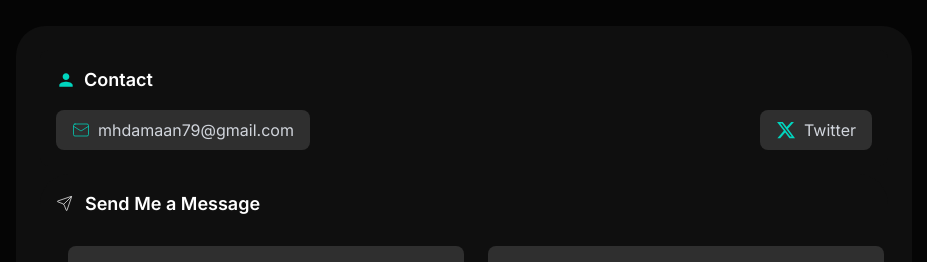
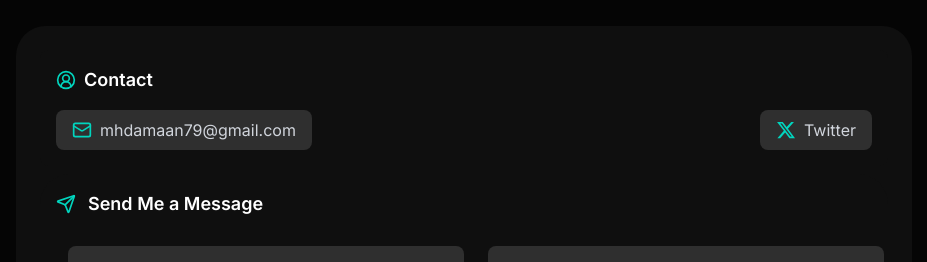
Before and after one commit to Chiragbhanderi1/portfolio_v3, a Next.js app: page /contact in a window 1280 px wide. Shown: the part 226-488 px from the top of the page, without its empty margins (176-1103 px from the left). Built offline with nearby package versions, Linux system fonts and the light colour scheme.

Commit message:
final form

```diff
--- a/src/app/contact/page.jsx
+++ b/src/app/contact/page.jsx
@@ -1,6 +1,10 @@
 "use client";
 
 import AnimatedWrapper from "@/components/AnimatedWrapper/animatedWrapper";
+import { CircleUserRound } from 'lucide-react';
+import { Mail } from 'lucide-react';
+import { Send } from 'lucide-react';
+
 export default function Contact() {
   //   const handleSubmit = (e) => {
   //     e.preventDefault();
@@ -17,13 +21,7 @@ export default function Contact() {
       <div className="max-w-4xl mx-auto mt-7 flex justify-between flex-col gap-2 bg-[#0f0f0f] rounded-[30px] p-6">
         <div className="bg-[#0f0f0f] text-white p-4 rounded-lg ">
           <div className="flex items-center gap-2 mb-4">
-            <svg
-              className="w-5 h-5  text-teal-400"
-              fill="currentColor"
-              viewBox="0 0 24 24"
-            >
-              <path d="M12 12c2.21 0 4-1.79 4-4s-1.79-4-4-4-4 1.79-4 4 1.79 4 4 4zm0 2c-2.67 0-8 1.34-8 4v2h16v-2c0-2.66-5.33-4-8-4z" />
-            </svg>
+            <CircleUserRound className="w-5 h-5 text-teal-400 " />
             <h2 className="text-lg font-semibold">Contact</h2>
           </div>
           <div className="flex gap-4 justify-between ">
@@ -31,22 +29,7 @@ export default function Contact() {
               href="mailto:mhdamaan79@gmail.com"
               className="flex items-center gap-2 bg-[#2F2F2F] py-2 px-4 rounded-lg text-gray-300 hover:bg-gray-700"
             >
-              <svg
-                xmlns="http://www.w3.org/2000/svg"
-                width="18"
-                height="18"
-                viewBox="0 0 24 24"
-                fill="none"
-                stroke="currentColor"
-                // stroke-width="2"
-                stroke-linecap="round"
-                stroke-linejoin="round"
-                class="lucide lucide-mail-icon lucide-mail"
-                className="text-teal-400"
-              >
-                <path d="m22 7-8.991 5.727a2 2 0 0 1-2.009 0L2 7" />
-                <rect x="2" y="4" width="20" height="16" rx="2" />
-              </svg>
+               <Mail  className="w-5 h-5 text-teal-400" />
               <span>mhdamaan79@gmail.com</span>
             </a>
             <a
@@ -67,21 +50,7 @@ export default function Contact() {
         <div className="max-w-4xl  flex justify-between flex-col gap-2 bg-[#0f0f0f] rounded-[30px]">
           <form className="m-4">
             <h2 className="text-white text-lg font-semibold mb-4  flex items-center">
-              <svg
-                xmlns="http://www.w3.org/2000/svg"
-                width="17"
-                height="17"
-                viewBox="0 0 24 24"
-                fill="none"
-                stroke="currentColor"
-                // stroke-width="2"
-                stroke-linecap="round"
-                stroke-linejoin="round"
-                className="lucide lucide-send-icon lucide-send"
-              >
-                <path d="M14.536 21.686a.5.5 0 0 0 .937-.024l6.5-19a.496.496 0 0 0-.635-.635l-19 6.5a.5.5 0 0 0-.024.937l7.93 3.18a2 2 0 0 1 1.112 1.11z" />
-                <path d="m21.854 2.147-10.94 10.939" />
-              </svg>
+              <Send className="w-5 h-5 text-teal-400" />
               <p className="ml-3">Send Me a Message</p>
             </h2>
             <div className="flex ml-[-12]">
```
